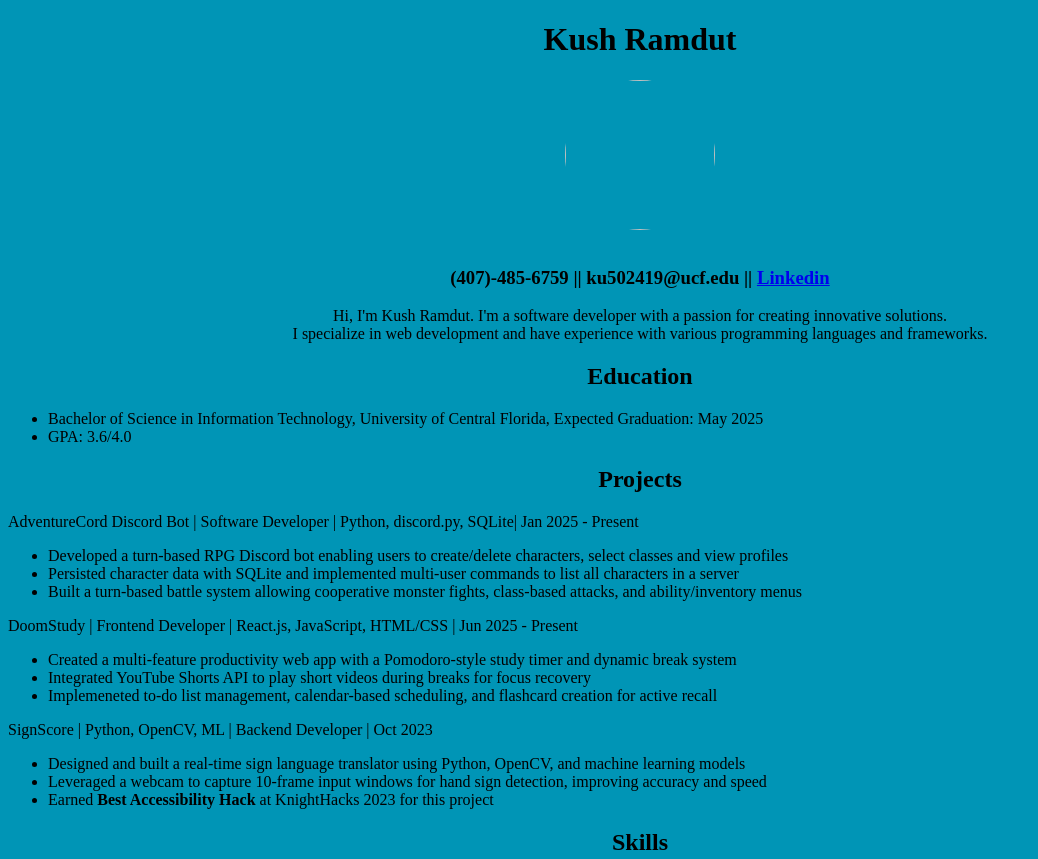
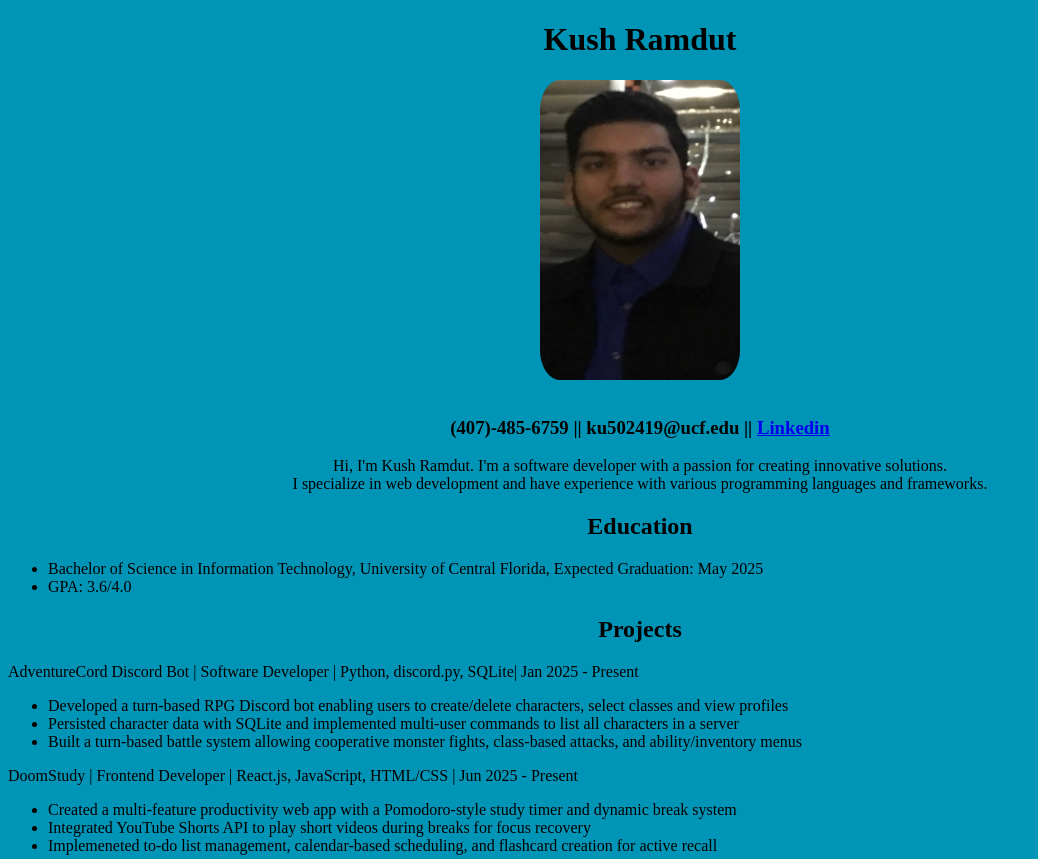
Before and after one commit to Kush-Ramdut/Kush-Ramdut.github.io, a plain HTML site: page index.html in a window 1280 px wide. Shown: the top 859 px of the page, without its empty margins (0-1038 px from the left). Drawn offline with Linux system fonts and the light colour scheme.

Commit message:
Added personal image and formatted it in CSS.

```diff
--- a/index.html
+++ b/index.html
@@ -3,12 +3,13 @@
   <head>
     <link rel="stylesheet" href="style.css" />
     <title>Kush Ramdut Resume</title>
-    </head>
+  </head>
+
   <body>
     <header>
       <h1>Kush Ramdut</h1>
       <section>
-        <img src="c:\Users\Koosh\Desktop\Downloads\IMG_1511.jpg" />
+        <img src="IMG_1511.jpg" />
         <br />
 
         <h3>(407)-485-6759 || ku502419@ucf.edu || <a href = "https://www.linkedin.com/in/kush-ramdut-796b9527a/">Linkedin</a> </h2>
--- a/style.css
+++ b/style.css
@@ -5,9 +5,9 @@ body {
 Header {
   text-align: center;
   img {
-    width: 150px;
-    height: 150px;
-    border-radius: 50%;
+    width: 200px;
+    height: 300px;
+    border-radius: 10%;
     display: block;
     margin: 0 auto;
   }
```
Also changed, not shown: IMG_1511.jpg (added).
